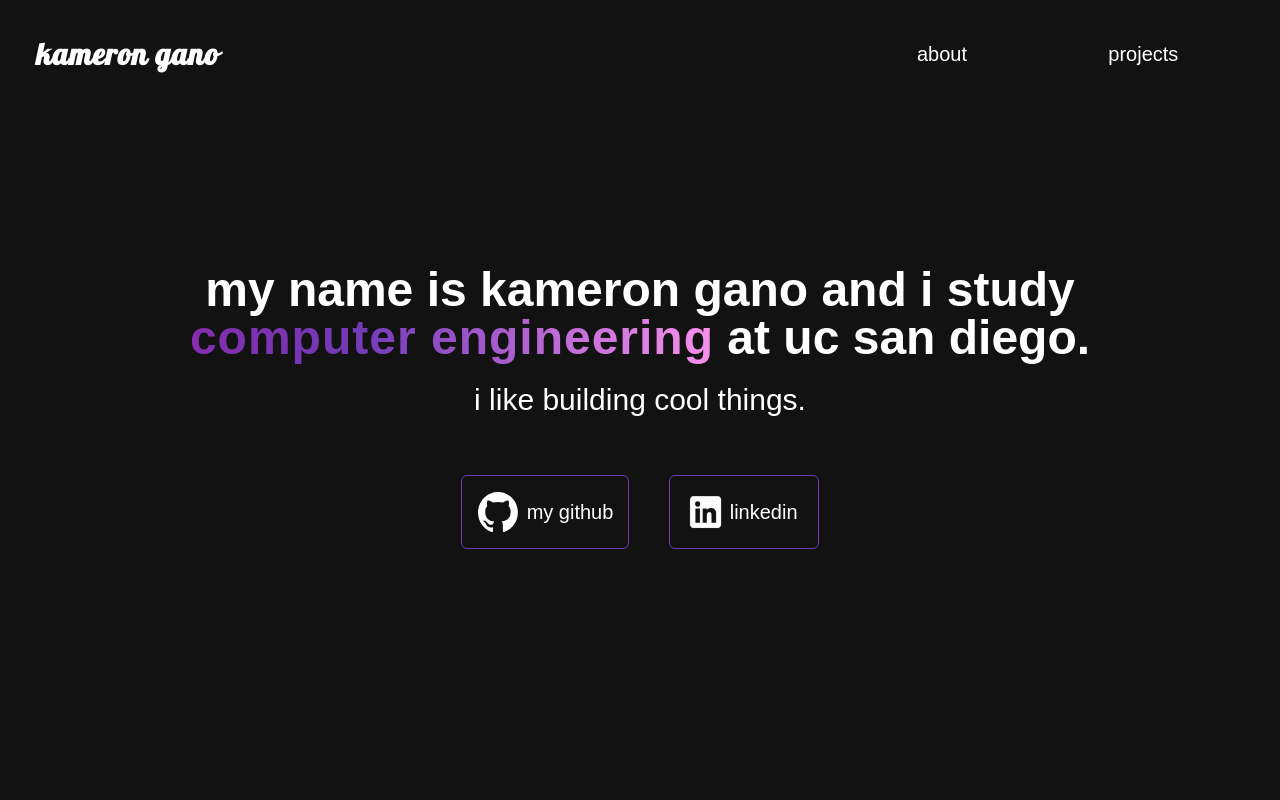
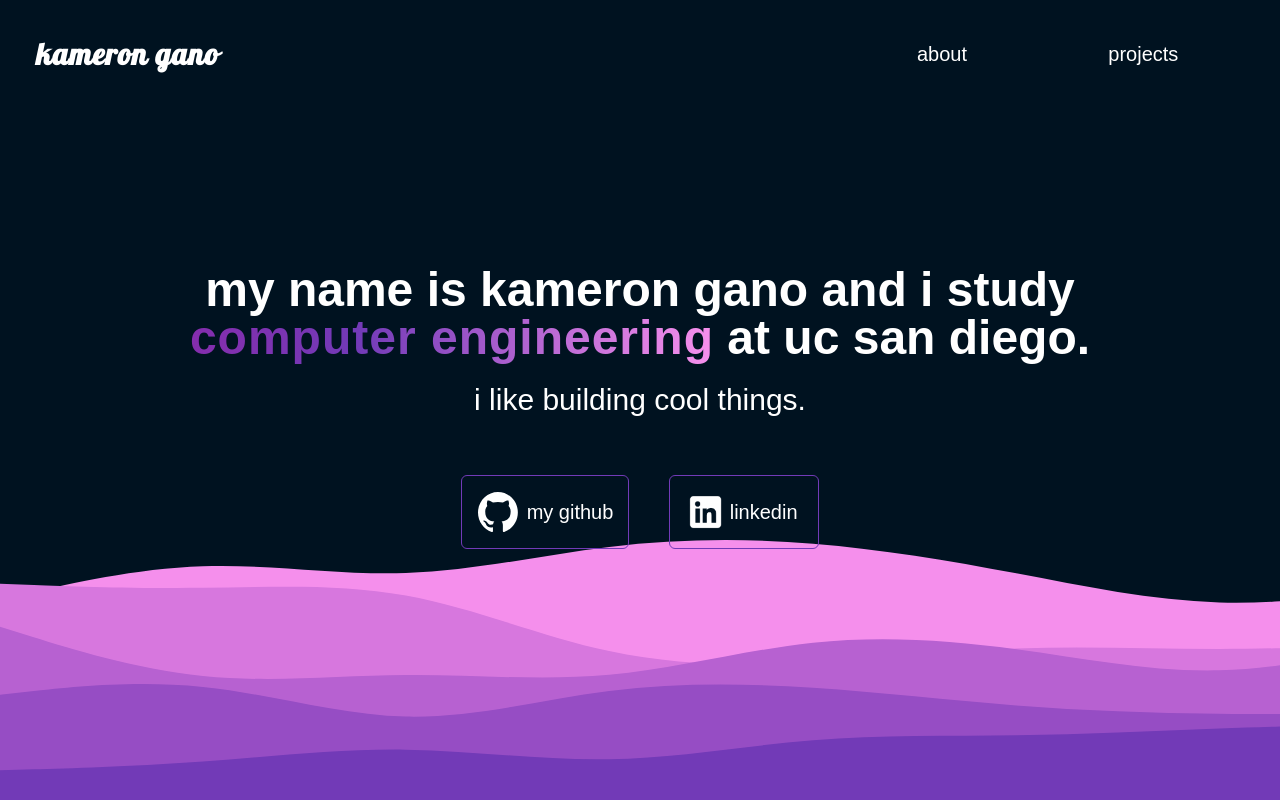
Before and after one commit to kgano-ucsd/kams-website-2.0, a React (Create React App) app in the folder kams-website-v2/: page / in a window 1280 px wide. Built offline with nearby package versions, Linux system fonts and the light colour scheme.

Commit message:
Added in landing page image again

```diff
--- a/kams-website-v2/src/index.css
+++ b/kams-website-v2/src/index.css
@@ -118,7 +118,6 @@ h1 > .magic > .magic-star {
 
   border: 1px solid;
   border-color: var(--pink);
-  background-color: #121212;
   scale: 1.2;
   font-weight: 500;
   transition: font-weight 600ms, border-color 600ms, scale 600ms;
--- a/kams-website-v2/src/pages/About.jsx
+++ b/kams-website-v2/src/pages/About.jsx
@@ -10,7 +10,7 @@ export default function About() {
             // {{backgroundImage: `url(${about})`,
             //   backgroundRepeat: false,
             //   backgroundSize: "cover"}}
-              className=" p-6 w-full h-full relative bg-[#121212] grid place-items-center"
+              className=" p-6 w-full h-full relative bg-[#001220] grid place-items-center"
           >
 
           </section>
--- a/kams-website-v2/src/pages/Landing.jsx
+++ b/kams-website-v2/src/pages/Landing.jsx
@@ -11,15 +11,15 @@ export default function Landing() {
 
     return(
         <section
-                //  style=
-                //  {{backgroundImage: `url(${landing})`,
-                //    backgroundRepeat: false,
-                //    backgroundSize: "cover"}}
-                  className="flex flex-col h-full w-full relative p-8 bg-[#121212] "
+                 style=
+                 {{backgroundImage: `url(${landing})`,
+                   backgroundRepeat: false,
+                   backgroundSize: "cover"}}
+                  className="flex flex-col h-full w-full relative p-8 bg-[#001220] "
           >
-            <section className="h-1/8">
+            <div className="h-1/8">
               <Banner/>
-            </section>
+            </div>
             <div className="h-full grid place-items-center">
               <div className="grid grid-rows-2 gap-2 place-items-center">
                   <Hello>
@@ -56,8 +56,6 @@ export default function Landing() {
                   </div>
                 </div>
               </div>
-
-
           </section>
     );
 }
```
